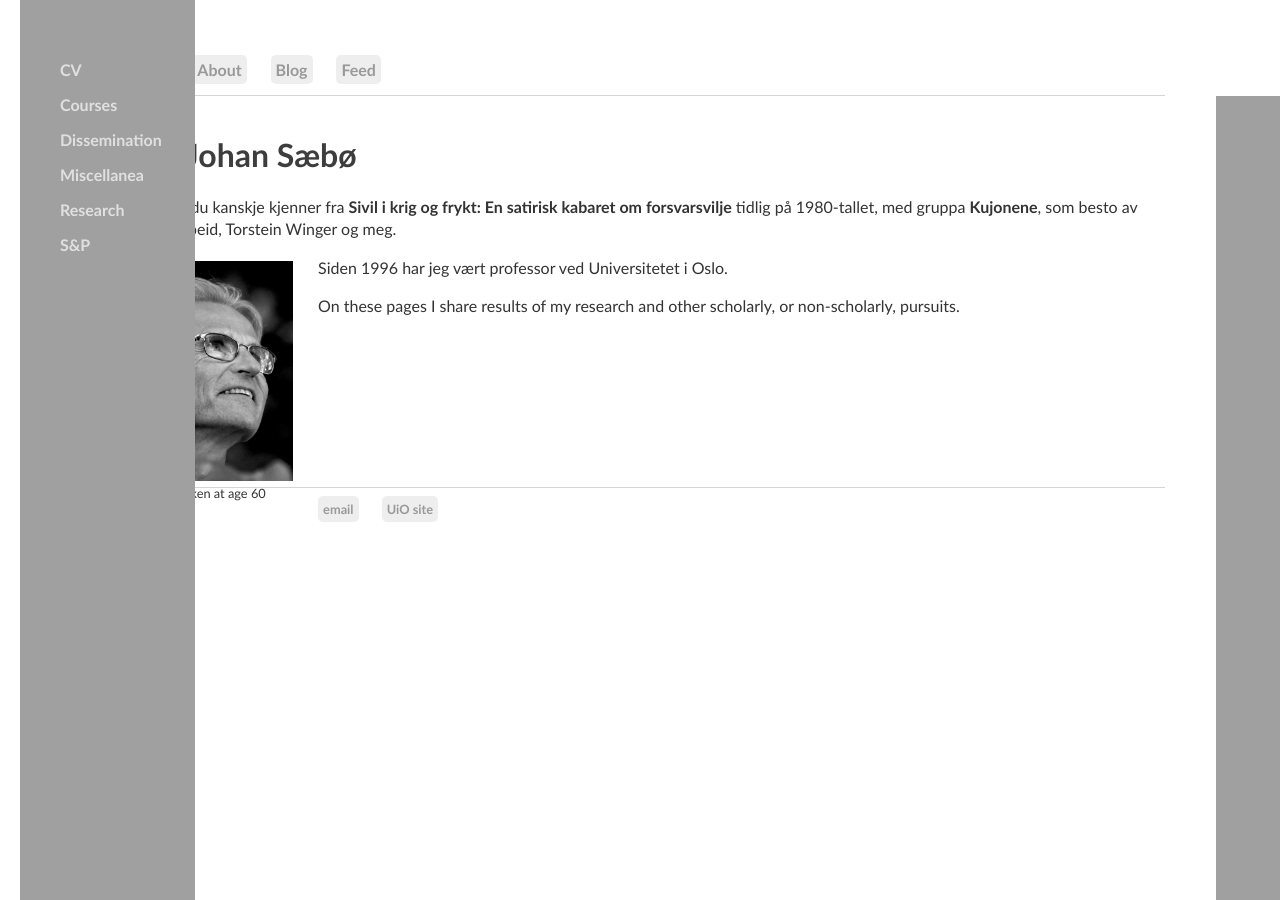
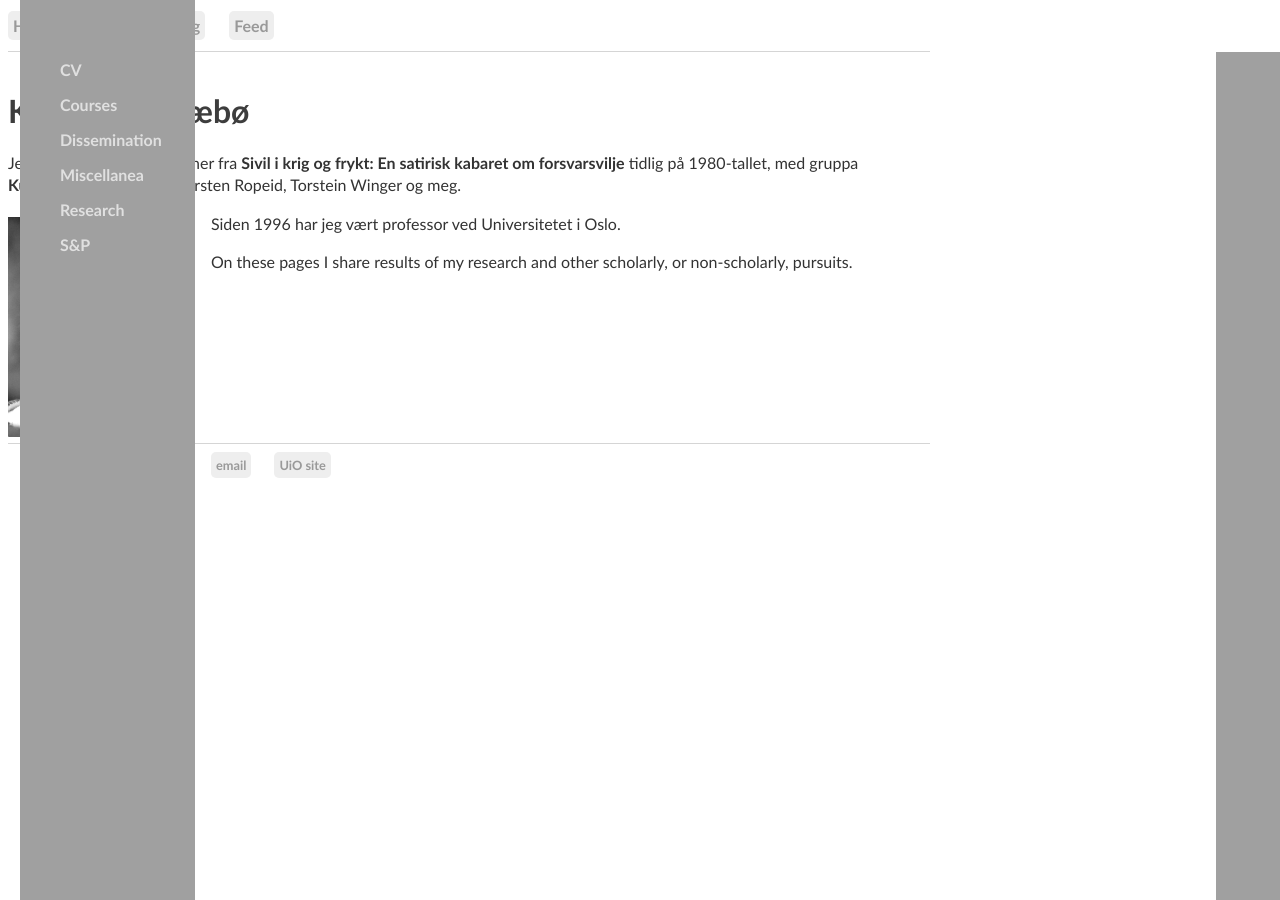
Before and after one commit to kjelljs/kjelljs.github.io, a Jekyll site: the page built from index.html, in a window 1280 px wide. Built offline with Jekyll 4.4.1, drawn with Linux system fonts in a browser that asks for light colours.

Commit message:
Update main.css

```diff
--- a/css/main.css
+++ b/css/main.css
@@ -2,8 +2,7 @@ main {
   margin-left: 210px; /* Same as the width of the sidenav */
 }
 body {
-    margin: 60px auto;
-    width: 82%;
+    width: 72%;
 }
 nav {
     border-bottom: 1px solid #d5d5d5;
```
